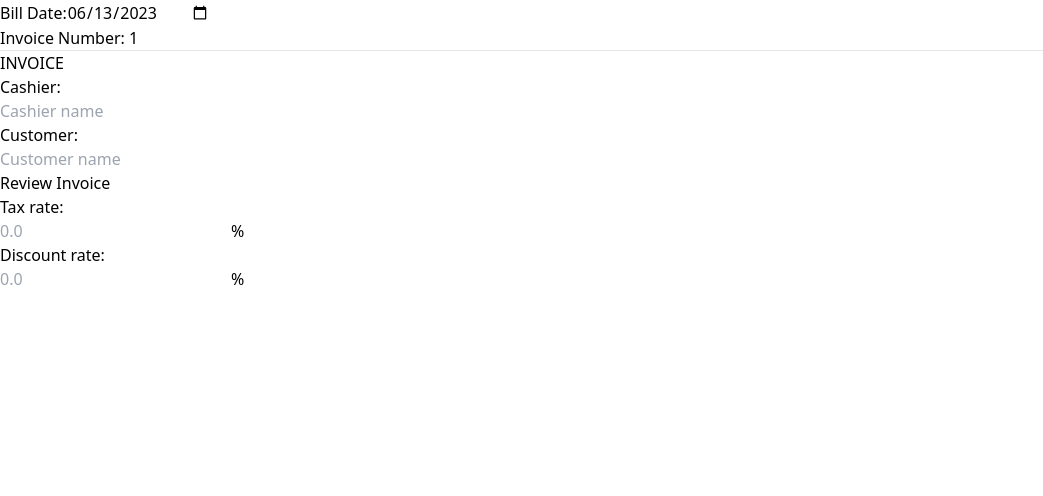
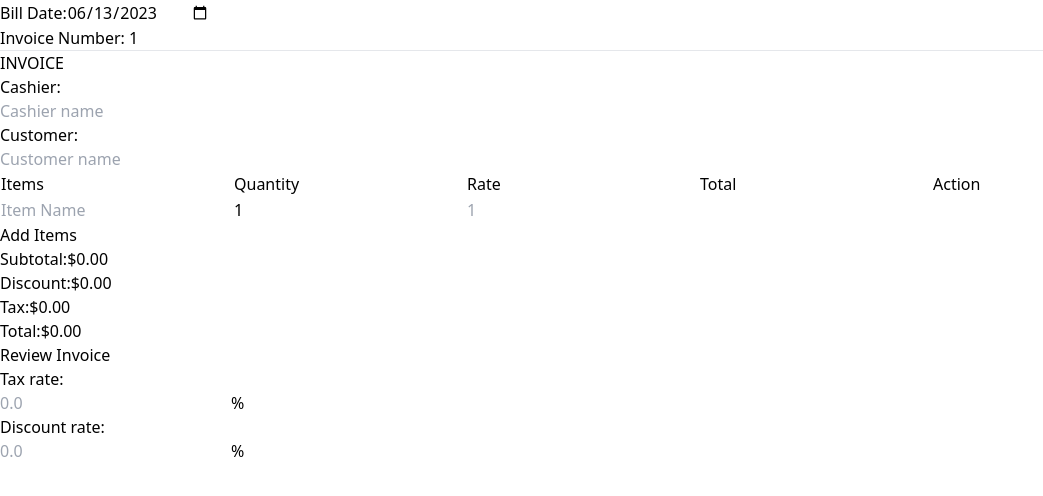
Before and after one commit to abishek0057/invoice-generator, a React (Vite) app: page / in a window 1280 px wide. Shown: the top 496 px of the page, without its empty margins (0-1043 px from the left). Built offline with nearby package versions, Linux system fonts and the light colour scheme.

Commit message:
UI almost complete

```diff
--- a/src/App.jsx
+++ b/src/App.jsx
@@ -1,13 +1,43 @@
-import React from "react";
+import React, { useState } from "react";
 import RateInput from "./components/RateInput";
 import DatePicker from "./components/DatePicker";
 import NameInput from "./components/NameInput";
 import CommonButton from "./components/CommonButton";
 import InvoiceNumber from "./components/InvoiceNumber";
+import InvoiceTable from "./components/InvoiceTable";
+import Total from "./components/Total";
 
 const App = () => {
-  const ReceiveInput = (value) => {
-    console.log(value);
+  const [itemData, setItemData] = useState([]);
+  const [inputValues, SetinputValues] = useState({
+    date: new Date().toJSON().slice(0, 10),
+    billNo: 1,
+    cashierName: "",
+    customerName: "",
+    taxRate: 0,
+    discountRate: 0,
+  });
+  const ReceiveInput = (recValue) => {
+    switch (recValue.type) {
+      case "date":
+        SetinputValues({ ...inputValues, date: recValue.value });
+        break;
+      case "invoice":
+        SetinputValues({ ...inputValues, billNo: recValue.value });
+        break;
+      case "cashier":
+        SetinputValues({ ...inputValues, cashierName: recValue.value });
+        break;
+      case "customer":
+        SetinputValues({ ...inputValues, customerName: recValue.value });
+        break;
+      case "tax":
+        SetinputValues({ ...inputValues, taxRate: recValue.value });
+        break;
+      case "discount":
+        SetinputValues({ ...inputValues, discountRate: recValue.value });
+        break;
+    }
   };
   return (
     <div className='flex flex-col md:flex-row max-w-7xl gap-x-3 mx-auto md:items-start mt-5'>
@@ -22,11 +52,17 @@ const App = () => {
           <NameInput person={"Cashier:"} sendInput={ReceiveInput} />
           <NameInput person={"Customer:"} sendInput={ReceiveInput} />
         </div>
+        <InvoiceTable setItemData={setItemData} itemData={itemData} />
+        <Total inputValues={inputValues} itemData={itemData} />
       </div>
-      <div className='flex flex-col justify-center px-2 md:w-3/12 gap-y-3'>
-        <CommonButton btnName='Review Invoice' customCSS='w-full' />
-        <RateInput title='Tax rate:' />
-        <RateInput title='Discount rate:' />
+      <div className=' sticky top-5 flex flex-col justify-center px-2 md:w-3/12 gap-y-3'>
+        <CommonButton
+          btnName='Review Invoice'
+          customCSS='w-full'
+          onBtnClick={(e) => console.log(itemData)}
+        />
+        <RateInput title='Tax rate:' sendInput={ReceiveInput} />
+        <RateInput title='Discount rate:' sendInput={ReceiveInput} />
       </div>
     </div>
   );
--- a/src/components/CommonButton.jsx
+++ b/src/components/CommonButton.jsx
@@ -3,6 +3,7 @@ import React from "react";
 const CommonButton = ({ btnName, onBtnClick, customCSS }) => {
   return (
     <button
+      type='button'
       className={`rounded-md bg-blue-800 p-2 text-white text-base ${customCSS}`}
       onClick={onBtnClick}
     >
--- /dev/null
+++ b/src/components/InvoiceTable.jsx
@@ -0,0 +1,108 @@
+import React, { useEffect } from "react";
+import { useFieldArray, useForm } from "react-hook-form";
+import CommonButton from "./CommonButton";
+
+const InvoiceTable = ({ itemData, setItemData }) => {
+  const {
+    register,
+    handleSubmit,
+    control,
+    watch,
+    formState: { errors },
+  } = useForm({
+    defaultValues: {
+      itemData: [
+        {
+          itemName: "",
+          itemQuantity: 1,
+          itemRate: "",
+        },
+      ],
+    },
+  });
+
+  const { fields, append, remove } = useFieldArray({
+    name: "itemData",
+    control,
+  });
+
+  const onSubmit = (data) => {
+    console.log(data.itemData);
+    setItemData(data.itemData);
+  };
+
+  return (
+    <form onSubmit={handleSubmit(onSubmit)}>
+      <table className='w-full mt-8'>
+        <thead>
+          <tr>
+            <td className='text-xl text-left font-semibold'>Items</td>
+            <td className='text-xl text-left font-semibold'>Quantity</td>
+            <td className='text-xl text-left font-semibold'>Rate</td>
+            <td className='text-xl text-left font-semibold'>Total</td>
+            <td className='text-xl text-left font-semibold'>Action</td>
+          </tr>
+        </thead>
+        <tbody>
+          {fields.map((field, index) => {
+            return (
+              <tr className='w-full h-12' key={field.id}>
+                <td className='w-6/12'>
+                  <input
+                    type='text'
+                    className='outline-none text-base font-normal bg-slate-100 p-2 rounded-md w-full'
+                    placeholder='Item Name'
+                    {...register(`itemData.${index}.itemName`)}
+                  />
+                </td>
+                <td className='w-2/12'>
+                  <input
+                    type='number'
+                    className='outline-none text-base font-normal bg-slate-100 p-2 rounded-md w-full'
+                    placeholder='0'
+                    {...register(`itemData.${index}.itemQuantity`)}
+                  />
+                </td>
+                <td className='w-2/12'>
+                  <input
+                    type='number'
+                    className='outline-none text-base font-normal bg-slate-100 p-2 rounded-md w-full'
+                    placeholder='1'
+                    {...register(`itemData.${index}.itemRate`)}
+                  />
+                </td>
+                <td className='w-3/12'>
+                  <input
+                    type='number'
+                    className='outline-none text-base font-normal bg-slate-100 p-2 rounded-md w-full'
+                    readOnly
+                  />
+                </td>
+                <td className='flex justify-center items-center'>
+                  {index > 0 && (
+                    <button
+                      className='text-2xl hover:cursor-pointer hover:scale-110'
+                      onClick={() => remove(index)}
+                      type='button'
+                    >
+                      ❌
+                    </button>
+                  )}
+                </td>
+              </tr>
+            );
+          })}
+        </tbody>
+      </table>
+      <CommonButton
+        customCSS={"mt-5"}
+        btnName='Add Items'
+        onBtnClick={() =>
+          append({ itemName: "", itemQuantity: 0, itemRate: "" })
+        }
+      />
+    </form>
+  );
+};
+
+export default InvoiceTable;
--- a/src/components/RateInput.jsx
+++ b/src/components/RateInput.jsx
@@ -1,10 +1,13 @@
 import React, { useState } from "react";
 
-const RateInput = ({ sendInput, title, type }) => {
+const RateInput = ({ sendInput, title }) => {
   const [inputValue, setInputValue] = useState("");
   const handleChange = (e) => {
     setInputValue(e.target.value);
-    sendInput({ value: e.target.value, type });
+    sendInput({
+      value: e.target.value,
+      type: title.toLowerCase().split(" ")[0],
+    });
   };
   return (
     <div className='w-full'>
--- /dev/null
+++ b/src/components/Total.jsx
@@ -0,0 +1,26 @@
+import React from "react";
+
+const Total = (itemData, inputValues) => {
+  return (
+    <div className='flex flex-col items-end space-y-1 pt-5'>
+      <div className='flex w-full justify-between md:w-1/2'>
+        <span className='font-bold'>Subtotal:</span>
+        <span>$0.00</span>
+      </div>
+      <div className='flex w-full justify-between md:w-1/2'>
+        <span className='font-bold'>Discount:</span>
+        <span>$0.00</span>
+      </div>
+      <div className='flex w-full justify-between md:w-1/2'>
+        <span className='font-bold'>Tax:</span>
+        <span>$0.00</span>
+      </div>
+      <div className='flex w-full justify-between md:w-1/2'>
+        <span className='font-bold'>Total:</span>
+        <span className='font-bold'>$0.00</span>
+      </div>
+    </div>
+  );
+};
+
+export default Total;
```
